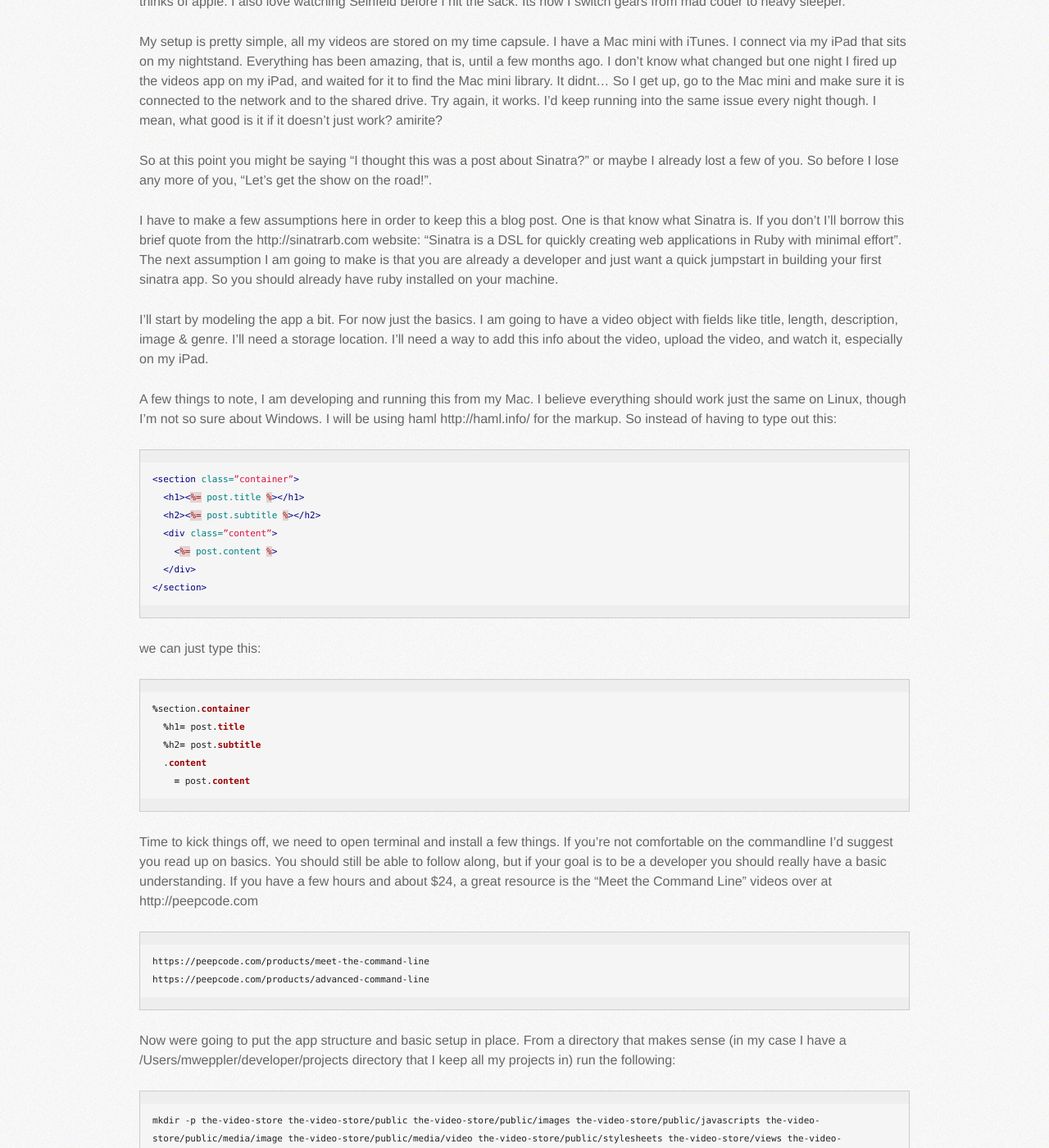
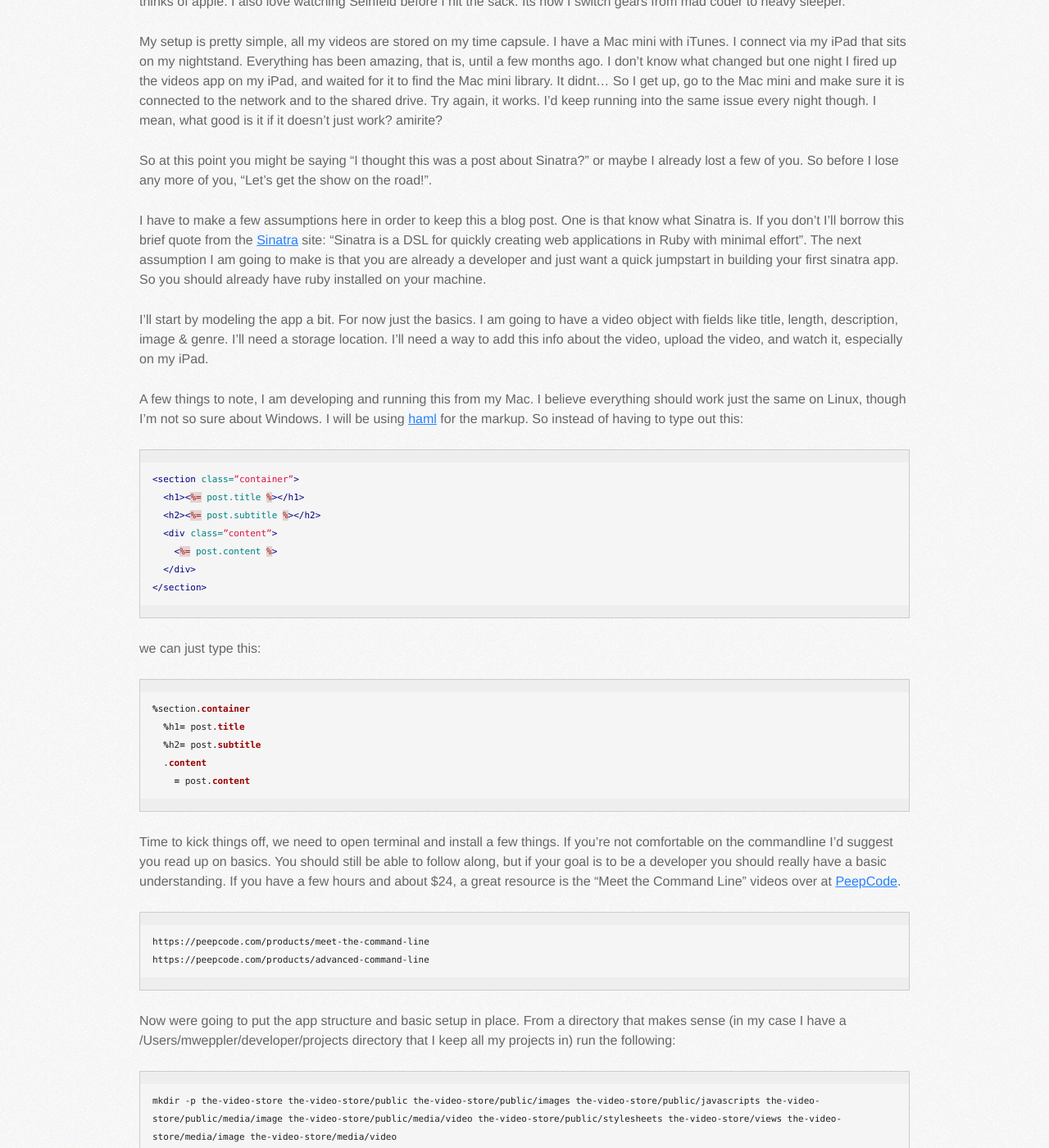
Before and after one commit to mweppler/mweppler.github.com, a Jekyll site: the page built from _posts/2013-07-19-lets-build-a-sinatra-app.md, in a window 1280 px wide and 1400 px high, scrolled down 375 px. Shown: the whole window at 82% size. Built offline with Jekyll 4.4.1, drawn with Linux system fonts in a browser that asks for light colours; nearby versions of some CDN libraries; comment, search, counter and statistics services are not loaded; some of the changed lines change nothing that is shown; some of the changed text lies outside the part shown.

Commit message:
updated links

```diff
--- a/_posts/2013-07-19-lets-build-a-sinatra-app.md
+++ b/_posts/2013-07-19-lets-build-a-sinatra-app.md
@@ -16,11 +16,11 @@
 
 So at this point you  might be saying “I thought this was a post about Sinatra?” or maybe I already lost a few of you. So before I lose any more of you, "Let's get the show on the road!".
 
-I have to make a few assumptions here in order to keep this a blog post. One is that know what Sinatra is. If you don't I'll borrow this brief quote from the http://sinatrarb.com website: "Sinatra is a DSL for quickly creating web applications in Ruby with minimal effort". The next assumption I am going to make is that you are already a developer and just want a quick jumpstart in building your first sinatra app. So you should already have ruby installed on your machine.
+I have to make a few assumptions here in order to keep this a blog post. One is that know what Sinatra is. If you don't I'll borrow this brief quote from the <a href="http://sinatrarb.com" target="_blank" title="Sinatra Site">Sinatra</a> site: "Sinatra is a DSL for quickly creating web applications in Ruby with minimal effort". The next assumption I am going to make is that you are already a developer and just want a quick jumpstart in building your first sinatra app. So you should already have ruby installed on your machine.
 
 I'll start by modeling the app a bit. For now just the basics. I am going to have a video object with fields like title, length, description, image & genre. I'll need a storage location. I’ll need a way to add this info about the video, upload the video, and watch it, especially on my iPad.
 
-A few things to note, I am developing and running this from my Mac. I believe everything should work just the same on Linux, though I'm not so sure about Windows. I will be using haml http://haml.info/ for the markup. So instead of having to type out this:
+A few things to note, I am developing and running this from my Mac. I believe everything should work just the same on Linux, though I'm not so sure about Windows. I will be using <a href="http://haml.info/" target="_blank" title="HAML Site">haml</a> for the markup. So instead of having to type out this:
 
 {% highlight html %}
 <section class=”container”>
@@ -42,7 +42,7 @@
     = post.content
 {% endhighlight %}
 
-Time to kick things off, we need to open terminal and install a few things. If you're not comfortable on the commandline I'd suggest you read up on basics. You should still be able to follow along, but if your goal is to be a developer you should really have a basic understanding. If you have a few hours and about $24, a great resource is the "Meet the Command Line" videos over at http://peepcode.com
+Time to kick things off, we need to open terminal and install a few things. If you're not comfortable on the commandline I'd suggest you read up on basics. You should still be able to follow along, but if your goal is to be a developer you should really have a basic understanding. If you have a few hours and about $24, a great resource is the "Meet the Command Line" videos over at <a href="http://peepcode.com/" target="_blank" title="PeepCode">PeepCode</a>.
 
     https://peepcode.com/products/meet-the-command-line
     https://peepcode.com/products/advanced-command-line
@@ -76,7 +76,7 @@
 
     11 directories, 6 files
 
-Raise your hand if you know what a "Gemfile" is. Ok now put your hand down. Since I couldn't see if you had your hand raised or not I'll just assume you did and proceed with adding some gems to our Gemfile. Note: If you don't know what a gem file is you've got some more reading to do pal. Start here: http://bundler.io/
+Raise your hand if you know what a "Gemfile" is. Ok now put your hand down. Since I couldn't see if you had your hand raised or not I'll just assume you did and proceed with adding some gems to our Gemfile. Note: If you don't know what a gem file is you've got some more reading to do pal. Start by checking out the <a href="http://bundler.io/" target="_blank" title="Bundler Site">Bundler</a> site.
 
 {% highlight ruby %}
 source "https://rubygems.org"
@@ -292,7 +292,7 @@
 
     bundle exec shotgun
 
-...and open http://localhost:9393/
+...and open <a href="http://localhost:9393/" target="_blank">http://localhost:9393/</a>
 
 This step is optional, but I think we should put the project under version control:
 
@@ -367,7 +367,7 @@
 
     touch public/stylesheets/application.css
 
-I also was looking to try yahoos new css framework pure (http://purecss.io/) so lets do that now. So I am going to refactor the layout.haml file a bit:
+I also was looking to try <a href="http://purecss.io/" target="_blank" title="Yahoo! Pure">Yahoo! Pure</a> so lets do that now. So I am going to refactor the layout.haml file a bit:
 
 {% highlight ruby %}
 !!! 5
@@ -584,4 +584,4 @@
 
 Wow that was a lot of work. Its time for another high five and commit! It's also time for me to cut the cord, or kick you out of the nest. Get some copy/paste action goingon, and add in a touch of google. I think you can take it from here and continue building on top of this project.
 
-You can double check your work with the project here: https://github.com/mweppler/the-video-store
+You can double check your work with the project I have hosted on <a href="https://github.com/mweppler/the-video-store" target="_blank" title="The Video Store - on GitHub">github</a>
```
